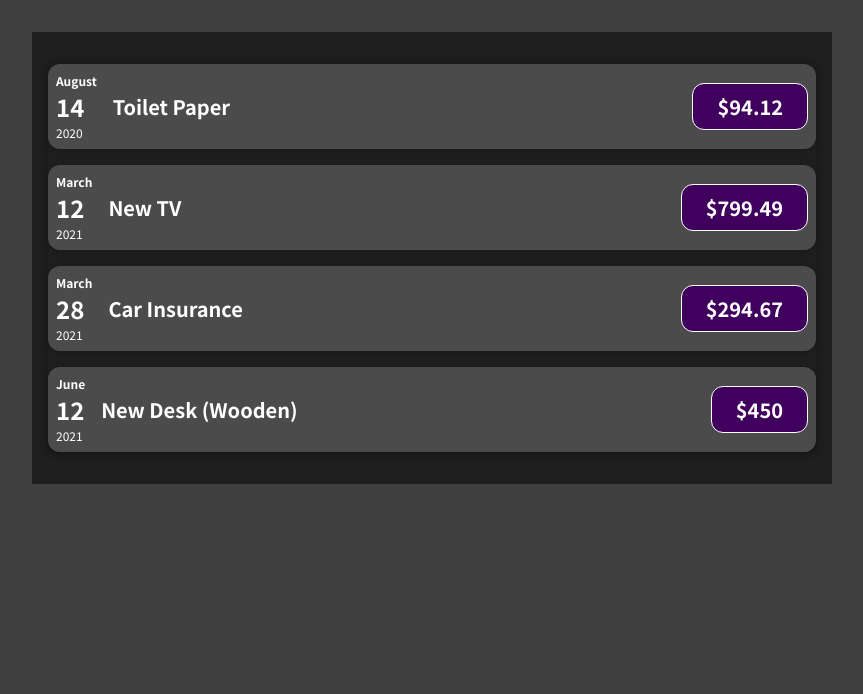
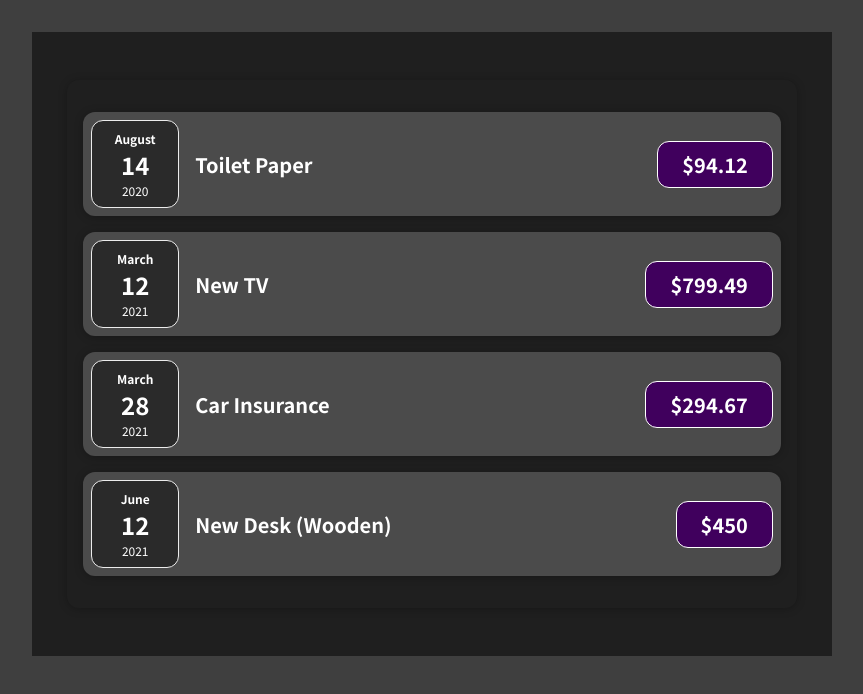
Before and after one commit to TortoiseRevenge/React_Activity_1, a React (Create React App) app: page / in a window 1280 px wide. Shown: the top 694 px of the page, without its empty margins (208-1071 px from the left). Built offline with nearby package versions, Linux system fonts and the light colour scheme.

Commit message:
Working Code

```diff
--- a/src/components/Expense.js
+++ b/src/components/Expense.js
@@ -4,7 +4,7 @@ import ExpenseItem from "./ExpenseItem";
 import Card from './Card';
 function Expense(props){
     return(
-        <Card>
+        <Card className="expenses">
 <ExpenseItem title={props.items[0].title}
       amount={props.items[0].amount}
       date  ={props.items[0].date}></ExpenseItem>
--- a/src/components/ExpenseDate.js
+++ b/src/components/ExpenseDate.js
@@ -5,7 +5,7 @@ function ExpenseDate(props){
     const day = props.date.toLocaleString('en-US', {day: '2-digit'});
     const year = props.date.getFullYear();
     return(
-        <div>
+        <div className="expense-date">
             <div className="expense-date__month">{month}</div>
             <div className="expense-date__day">{day}</div>
             <div className="expense-date__year">{year}</div>
```
